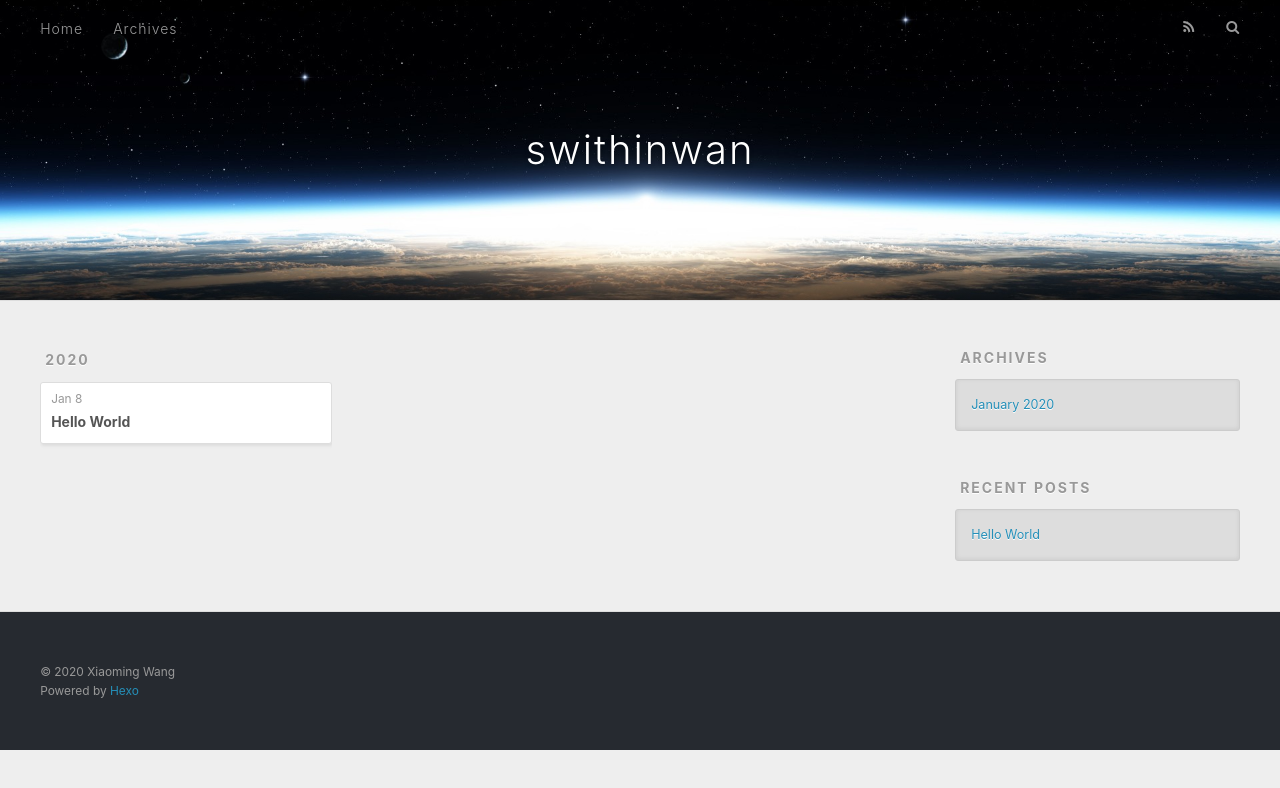
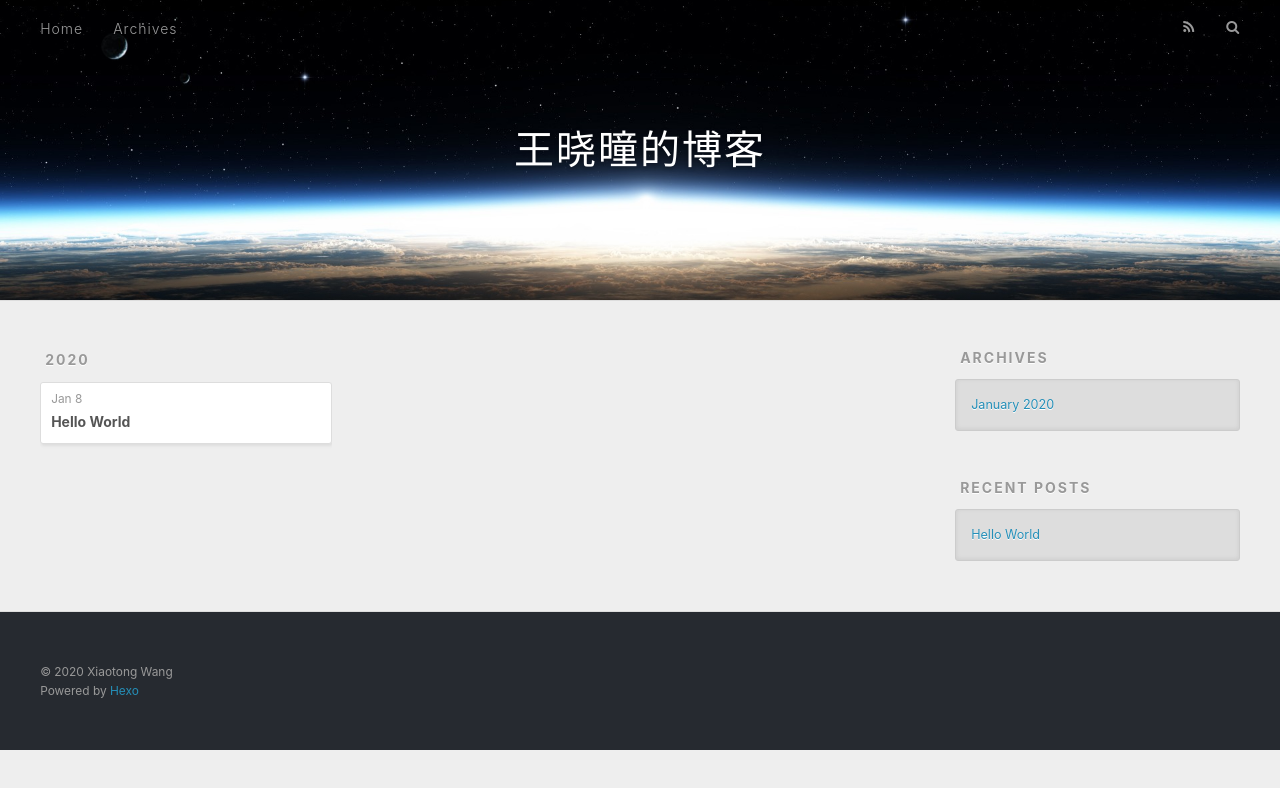
Before and after one commit to swithinwang/swithinwang.github.io, a plain HTML site: page archives/2020/01/index.html in a window 1280 px wide. Drawn offline with nearby package versions, Linux system fonts and the light colour scheme.

Commit message:
Site updated: 2020-01-08 20:41:55

```diff
--- a/archives/2020/01/index.html
+++ b/archives/2020/01/index.html
@@ -5,17 +5,17 @@
 
 
 
-  <title>Archives: 2020/1 | swithinwan</title>
+  <title>Archives: 2020/1 | 王晓曈的博客</title>
   <meta name="viewport" content="width=device-width, initial-scale=1, maximum-scale=1">
   <meta property="og:type" content="website">
-<meta property="og:title" content="swithinwan">
+<meta property="og:title" content="王晓曈的博客">
 <meta property="og:url" content="http://yoursite.com/archives/2020/01/index.html">
-<meta property="og:site_name" content="swithinwan">
+<meta property="og:site_name" content="王晓曈的博客">
 <meta property="og:locale" content="en_US">
-<meta property="article:author" content="Xiaoming Wang">
+<meta property="article:author" content="Xiaotong Wang">
 <meta name="twitter:card" content="summary">
 
-    <link rel="alternate" href="/atom.xml" title="swithinwan" type="application/atom+xml">
+    <link rel="alternate" href="/atom.xml" title="王晓曈的博客" type="application/atom+xml">
 
 
     <link rel="icon" href="/favicon.png">
@@ -36,7 +36,7 @@
   <div id="header-outer" class="outer">
     <div id="header-title" class="inner">
       <h1 id="logo-wrap">
-        <a href="/" id="logo">swithinwan</a>
+        <a href="/" id="logo">王晓曈的博客</a>
       </h1>
 
     </div>
@@ -141,7 +141,7 @@
 
   <div class="outer">
     <div id="footer-info" class="inner">
-      &copy; 2020 Xiaoming Wang<br>
+      &copy; 2020 Xiaotong Wang<br>
       Powered by <a href="http://hexo.io/" target="_blank">Hexo</a>
     </div>
   </div>
```
Also changed, not shown: 2020/01/08/hello-world/index.html (+6 -6 lines), archives/2020/index.html (+7 -7 lines), archives/index.html (+7 -7 lines), index.html (+7 -7 lines).
